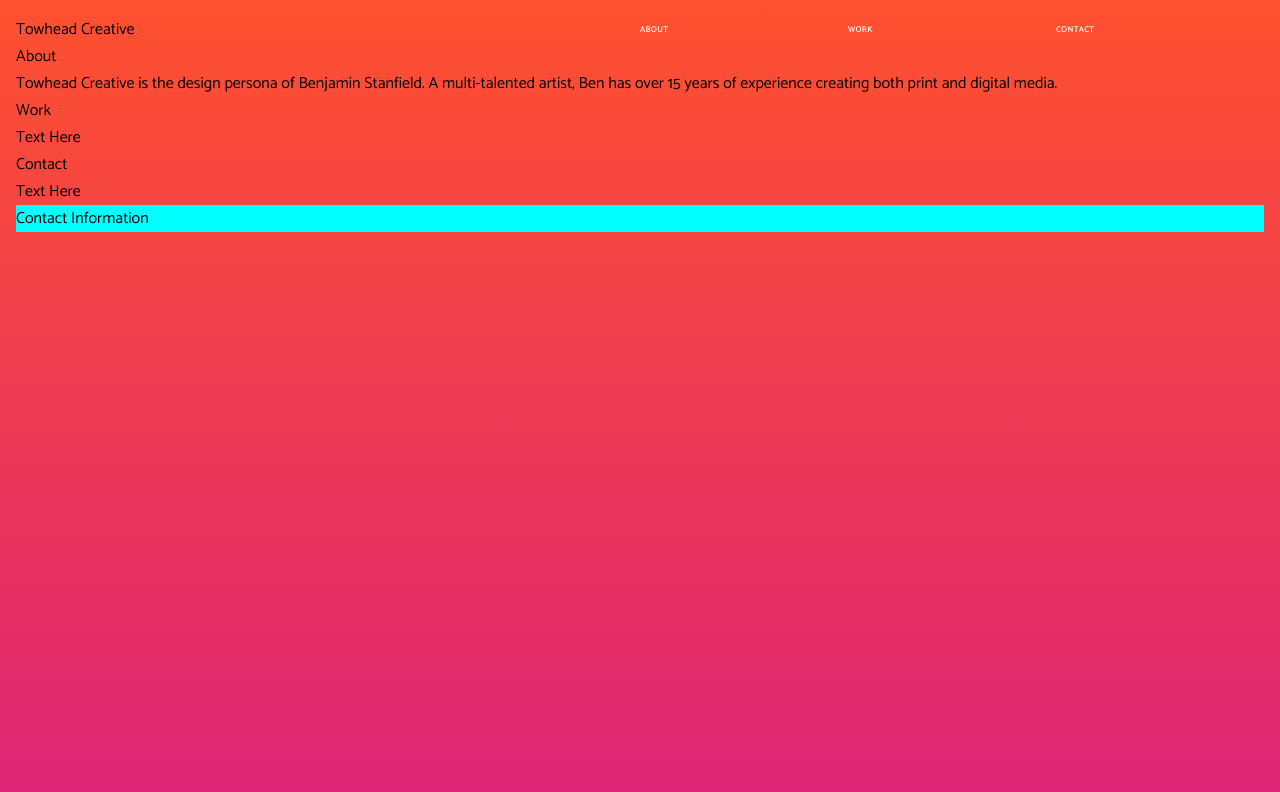
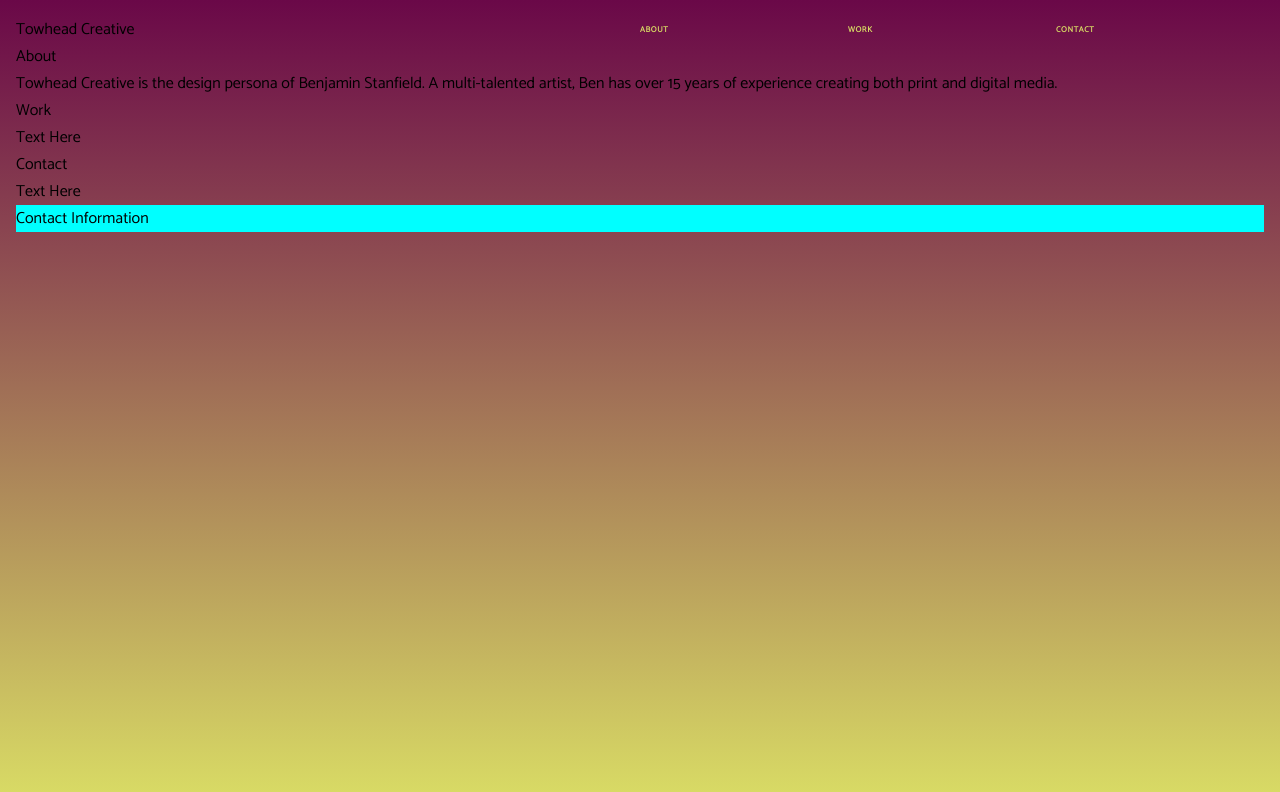
Before and after one commit to Doompeck/my-portfolio, a plain HTML site: page index.html in a window 1280 px wide. Drawn offline with Linux system fonts and the light colour scheme.

Commit message:
Replaced colors with Branding

```diff
--- a/assets/css/style.css
+++ b/assets/css/style.css
@@ -1,7 +1,15 @@
+* {
+    box-sizing: border-box;
+}
+
+:root{
+--primary: #6a0848;
+--secondary: #d9dc65;
+}
 /* Giving the body a gradient background that fills the screen. */
 body {
     font-family: 'Catamaran', sans-serif;
-    background: linear-gradient(to bottom, #FF512F, #DD2476);
+    background: linear-gradient(to bottom, var(--primary), var(--secondary));
     height: 100%;
     margin: 1rem;
     background-repeat: no-repeat;
@@ -35,17 +43,17 @@ font-size: 6pt;
 font-weight: bold;
 letter-spacing: 0.075em;
 line-height: 1.5em;
-color: #FAF7EB;
+color: var(--secondary);
 }
 
 /* Setting button functionality */
 .nav a:link {
     text-decoration: none;
-    color: #FAF7EB;
+    color: var(--secondary);
 }
 .nav a:visited {
     text-decoration: none;
-    color: #58523a;
+    color: var(--secondary);
 }
 
 .nav a:hover {
```
